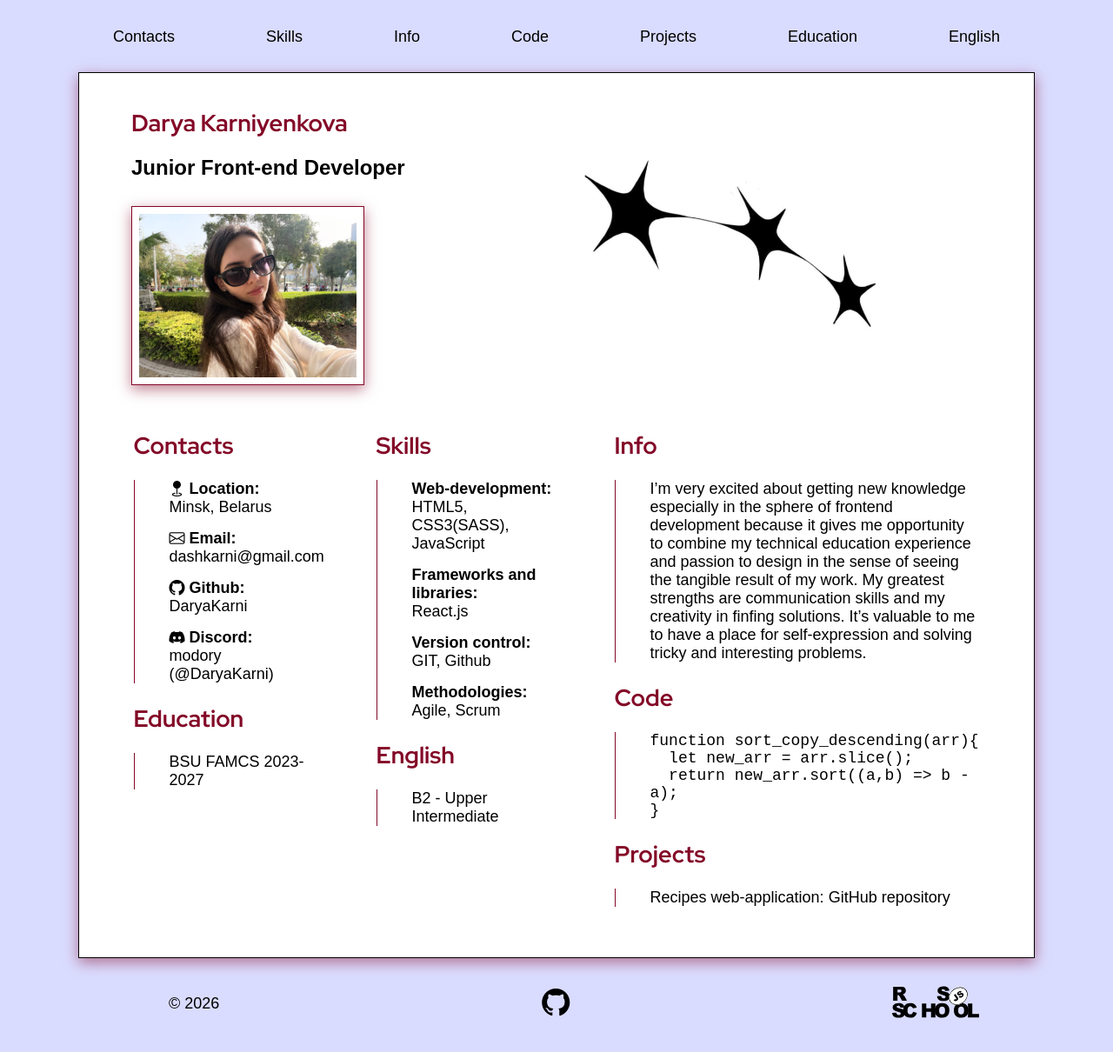
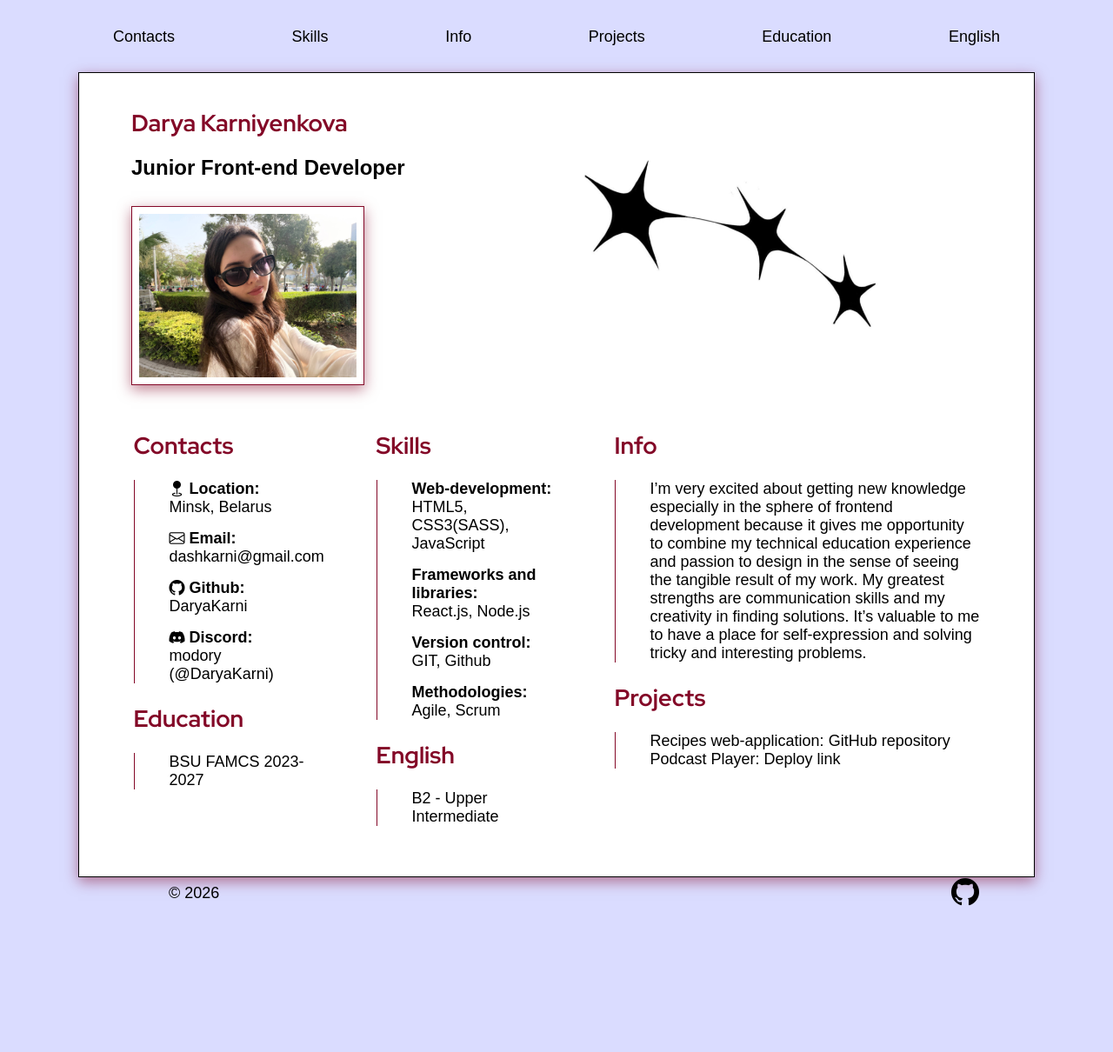
Before and after one commit to DaryaKarni/rsschool-cv, a website: page index.html in a window 1280 px wide. Shown: the whole page at 87% size. After the commit the page ends 1078 px from the top, so only its background shows below. Drawn offline with nearby package versions, Linux system fonts and the light colour scheme; a web font is replaced by a local one.

Commit message:
feat: for contests

```diff
--- a/index.html
+++ b/index.html
@@ -16,7 +16,7 @@
           <li><a class="nav-link" href="#contacts">Contacts</a></li>
           <li><a class="nav-link" href="#skills">Skills</a></li>
           <li><a class="nav-link" href="#info">Info</a></li>
-          <li><a class="nav-link" href="#code">Code</a></li>
+          <!-- <li><a class="nav-link" href="#code">Code</a></li> -->
           <li><a class="nav-link" href="#projects">Projects</a></li>
           <li><a class="nav-link" href="#education">Education</a></li>
           <li><a class="nav-link" href="#english">English</a></li>
@@ -89,7 +89,7 @@
             </li>
             <li>
               <span>Frameworks and libraries:</span>
-              <span>React.js</span>
+              <span>React.js, Node.js</span>
             </li>
             <li>
               <span>Version control:</span>
@@ -118,12 +118,12 @@
               <p>I’m very excited about getting new knowledge especially in the sphere of frontend development
               because it gives me opportunity to combine my technical education experience and passion to design
               in the sense of seeing the tangible result of my work.
-              My greatest strengths are communication skills and my creativity in finfing solutions.
+              My greatest strengths are communication skills and my creativity in finding solutions.
               It’s valuable to me to have a place for self-expression and solving tricky and interesting problems.</p>
             </li>
           </ul>
         </section>
-        <section id="code">
+        <!-- <section id="code">
           <h2>Code</h2>
             <ul class="code-ul">
               <li>
@@ -133,13 +133,17 @@
 }</code></pre>
             </li>
           </ul>
-        </section>
+        </section> -->
         <section id="projects">
           <h2>Projects</h2>
           <ul class="projects-ul">
             <li>
               <span>Recipes web-application:</span>
               <a class="ref" href="https://github.com/DaryaKarni/recipes-frontend" rel="noreferrer noopener" target="_blank">GitHub repository</a>
+            </li>
+            <li>
+              <span>Podcast Player:</span>
+              <a class="ref" href="https://daryakarni.github.io/podcast-player/" rel="noreferrer noopener" target="_blank">Deploy link</a>
             </li>
           </ul>
         </section>
@@ -155,11 +159,11 @@
             <i class="bi bi-github git-icon"></i>
           </a>
         </li>
-        <li>
+        <!-- <li>
           <a href="https://rs.school/ru/courses/javascript" rel="noreferrer noopener">
             <img src="assets/rs-school-logo.svg" alt="rss school logo" width="100" height="100">
           </a>
-        </li>
+        </li> -->
       </ul>
     </footer>
   </div>
```
